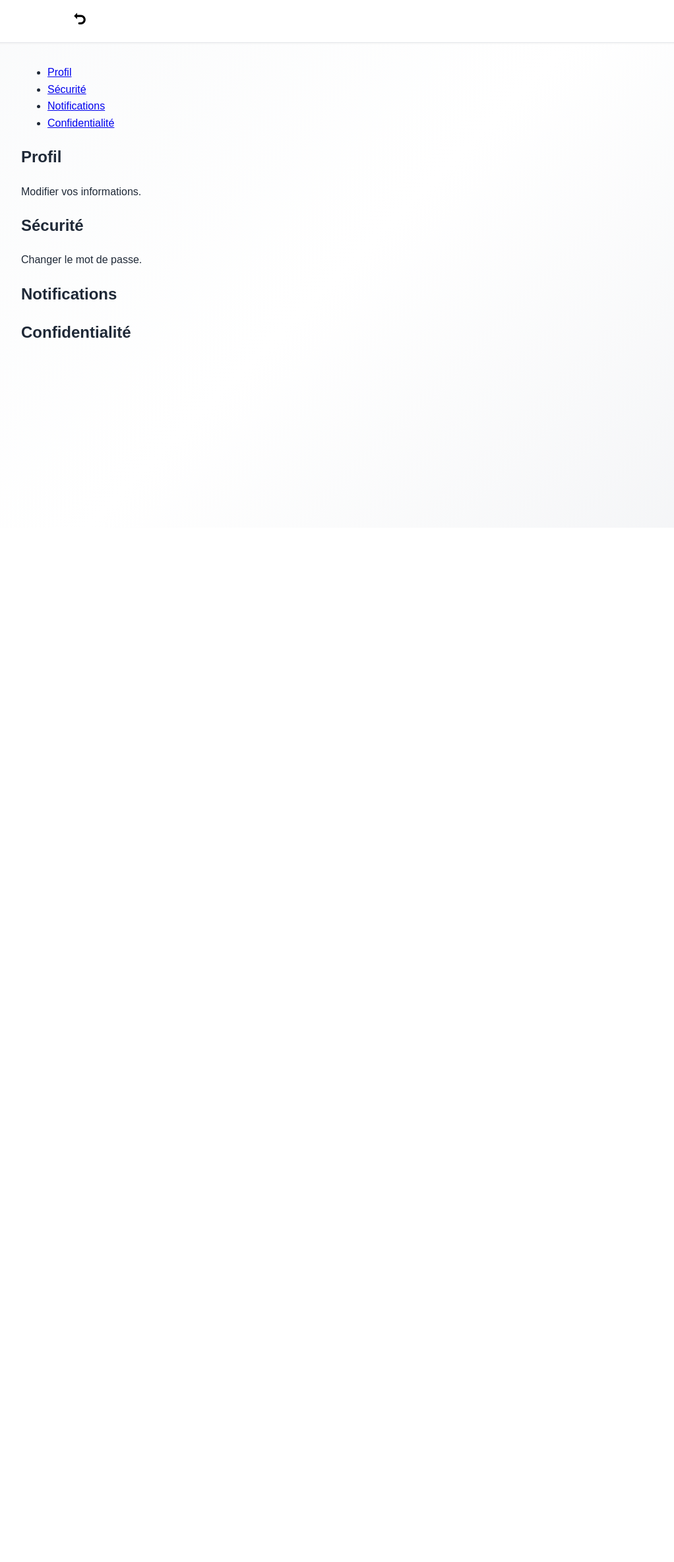
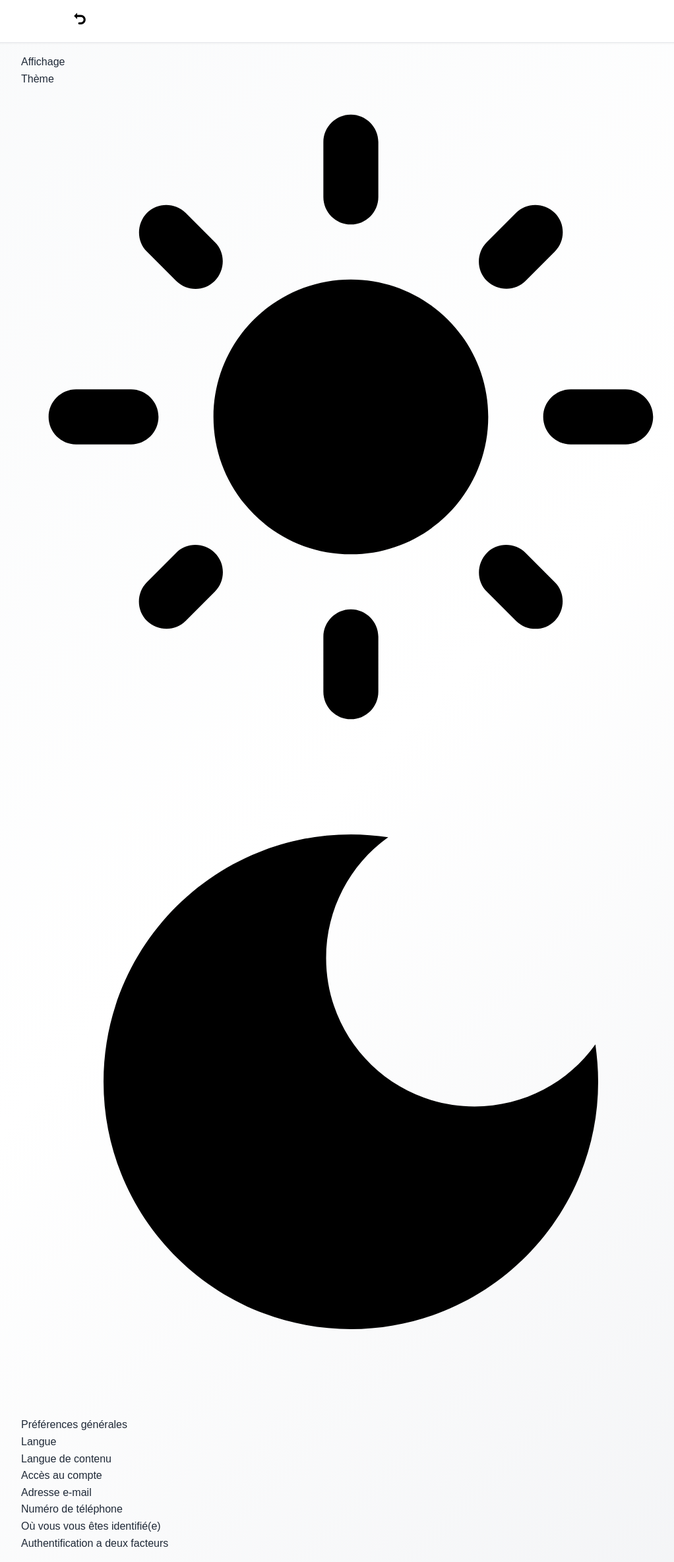
Before and after one commit to CESI-caen/Web4All, a Symfony app: template templates/parametre/index.html.twig in a window 1280 px wide. Shown: the whole page at 66% size, without its empty margins (108-1130 px from the left). Before the commit the page ends 512 px from the top, so only its background shows below. Run offline with Twig, Linux system fonts and the light colour scheme; the template is opened without the code that fills it, so the values that code supplies are empty; style sheets or scripts are compiled from the project's sources; some libraries are stand-ins or nearby versions.

Commit message:
Mise a jour css parametre

```diff
--- a/src/Controller/HomeController.php
+++ b/src/Controller/HomeController.php
@@ -74,6 +74,7 @@ class HomeController extends AbstractController
                 $this->addFlash('success', 'Fichier renommé en ' . $newFilename . ' et enregistré !');
             } catch (FileException $e) {
                 // Gérer l'erreur si le dossier n'est pas accessible
+                echo "Erreur lors du déplacement du fichier : " . $e->getMessage();
             }
         }
 
--- a/templates/parametre/index.html.twig
+++ b/templates/parametre/index.html.twig
@@ -27,38 +27,61 @@
 
 
 {% block main %}
-   <div class="settings-container">
 
-    <aside class="settings-menu">
-        <ul>
-            <li><a href="#profile">Profil</a></li>
-            <li><a href="#security">Sécurité</a></li>
-            <li><a href="#notifications">Notifications</a></li>
-            <li><a href="#privacy">Confidentialité</a></li>
-        </ul>
-    </aside>
+   <div class="container">
+    <!-- Section Affichage -->
+    <div class="section">
+        <div class="section-header">Affichage</div>
+        <div class="item">
+            <div class="item-label">Thème</div>
+            <div class="theme-icons">
+                <!-- Icône Soleil -->
+                <svg class="icon" viewBox="0 0 24 24">
+                    <path d="M12 7c-2.76 0-5 2.24-5 5s2.24 5 5 5 5-2.24 5-5-2.24-5-5-5zM2 13h2c.55 0 1-.45 1-1s-.45-1-1-1H2c-.55 0-1 .45-1 1s.45 1 1 1zm18 0h2c.55 0 1-.45 1-1s-.45-1-1-1h-2c-.55 0-1 .45-1 1s.45 1 1 1zM11 2v2c0 .55.45 1 1 1s1-.45 1-1V2c0-.55-.45-1-1-1s-1 .45-1 1zm0 18v2c0 .55.45 1 1 1s1-.45 1-1v-2c0-.55-.45-1-1-1s-1 .45-1 1zM5.99 4.58c-.39-.39-1.03-.39-1.41 0s-.39 1.03 0 1.41l1.06 1.06c.39.39 1.03.39 1.41 0s.39-1.03 0-1.41L5.99 4.58zm12.37 12.37c-.39-.39-1.03-.39-1.41 0s-.39 1.03 0 1.41l1.06 1.06c.39.39 1.03.39 1.41 0s.39-1.03 0-1.41l-1.06-1.06zm1.06-12.37c-.39-.39-1.03-.39-1.41 0l-1.06 1.06c-.39.39-.39 1.03 0 1.41s1.03.39 1.41 0l1.06-1.06c.39-.39.39-1.03 0-1.41zm-12.37 12.37c-.39-.39-1.03-.39-1.41 0l-1.06 1.06c-.39.39-.39 1.03 0 1.41s1.03.39 1.41 0l1.06-1.06c.39-.39.39-1.03 0-1.41z"></path>
+                </svg>
+                <!-- Icône Lune -->
+                <svg class="icon" viewBox="0 0 24 24">
+                    <path d="M12 3c-4.97 0-9 4.03-9 9s4.03 9 9 9 9-4.03 9-9c0-.46-.04-.92-.1-1.36-.98 1.37-2.58 2.26-4.4 2.26-2.98 0-5.4-2.42-5.4-5.4 0-1.81.89-3.42 2.26-4.4-.44-.06-.9-.1-1.36-.1z"></path>
+                </svg>
+            </div>
+        </div>
+    </div>
 
-    <section class="settings-content">
-        <div id="profile" class="settings-section">
-            <h2>Profil</h2>
-            <p>Modifier vos informations.</p>
+    <!-- Section Préférences générales -->
+    <div class="section">
+        <div class="section-header">Préférences générales</div>
+        <div class="item">
+            <div class="item-label">Langue</div>
+            <div class="item-action"><div class="chevron"></div></div>
         </div>
+        <div class="item">
+            <div class="item-label">Langue de contenu</div>
+            <div class="item-action"><div class="chevron"></div></div>
+        </div>
+    </div>
 
-        <div id="security" class="settings-section">
-            <h2>Sécurité</h2>
-            <p>Changer le mot de passe.</p>
+    <!-- Section Accès au compte -->
+    <div class="section">
+        <div class="section-header">Accès au compte</div>
+        <div class="item">
+            <div class="item-label">Adresse e-mail</div>
+            <div class="item-action"><div class="chevron"></div></div>
         </div>
+        <div class="item">
+            <div class="item-label">Numéro de téléphone</div>
+            <div class="item-action"><div class="chevron"></div></div>
+        </div>
+        <div class="item">
+            <div class="item-label">Où vous vous êtes identifié(e)</div>
+            <div class="item-action"><div class="chevron"></div></div>
+        </div>
+        <div class="item">
+            <div class="item-label">Authentification a deux facteurs</div>
+            <div class="item-action"><div class="chevron"></div></div>
+        </div>
+    </div>
+</div>
 
-        <div id="notifications" class="settings-section">
-            <h2>Notifications</h2>
-        </div>
-
-        <div id="privacy" class="settings-section">
-            <h2>Confidentialité</h2>
-        </div>
-    </section>
-
-</div>
 
 {% endblock %}
 
--- a/webpack.config.js
+++ b/webpack.config.js
@@ -30,8 +30,9 @@ Encore
     .addEntry('home', './assets/styles/home/index.css')
     .addEntry('profil', './assets/styles/home/profil.css')
     .addEntry('index.js', './assets/scripts/home/index.js')
-    .addEntry('settings', './assets/styles/home/settings.css')
     .addEntry('cv', './assets/styles/home/cv.css')
+
+    .addEntry('settings', './assets/styles/parametre/index.css')
 
     .addEntry('header', './assets/styles/header.css')
     .addEntry('footer', './assets/styles/footer.css')
```
Also changed, not shown: assets/styles/parametre/index.css (renamed from assets/styles/home/settings.css).
